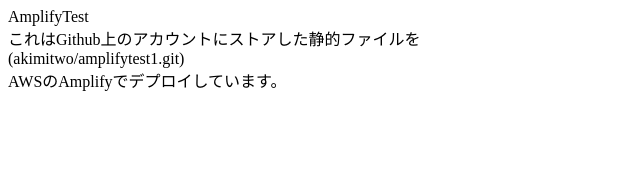
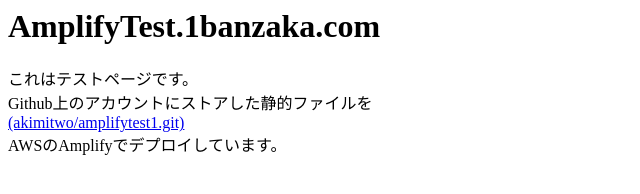
Before and after one commit to osmaniax/amplify1, a plain HTML site: page index.html in a window 1280 px wide. Shown: the whole page, without its empty margins (0-640 px from the left). Drawn offline with Linux system fonts and the light colour scheme.

Commit message:
5th Commit

```diff
--- a/index.html
+++ b/index.html
@@ -5,9 +5,10 @@
         </HEAD>
 
         <Body>
-		AmplifyTest<br>
-		これはGithub上のアカウントにストアした静的ファイルを<br>
-		(akimitwo/amplifytest1.git)<br>
+		<h1>AmplifyTest.1banzaka.com</h1>
+		これはテストページです。<br>
+		Github上のアカウントにストアした静的ファイルを<br>
+		<a href="https://github.com/akimitwo/amplifytest1/tree/master">(akimitwo/amplifytest1.git)</a><br>
 		AWSのAmplifyでデプロイしています。
         </BODY>
 </HTML>
```
